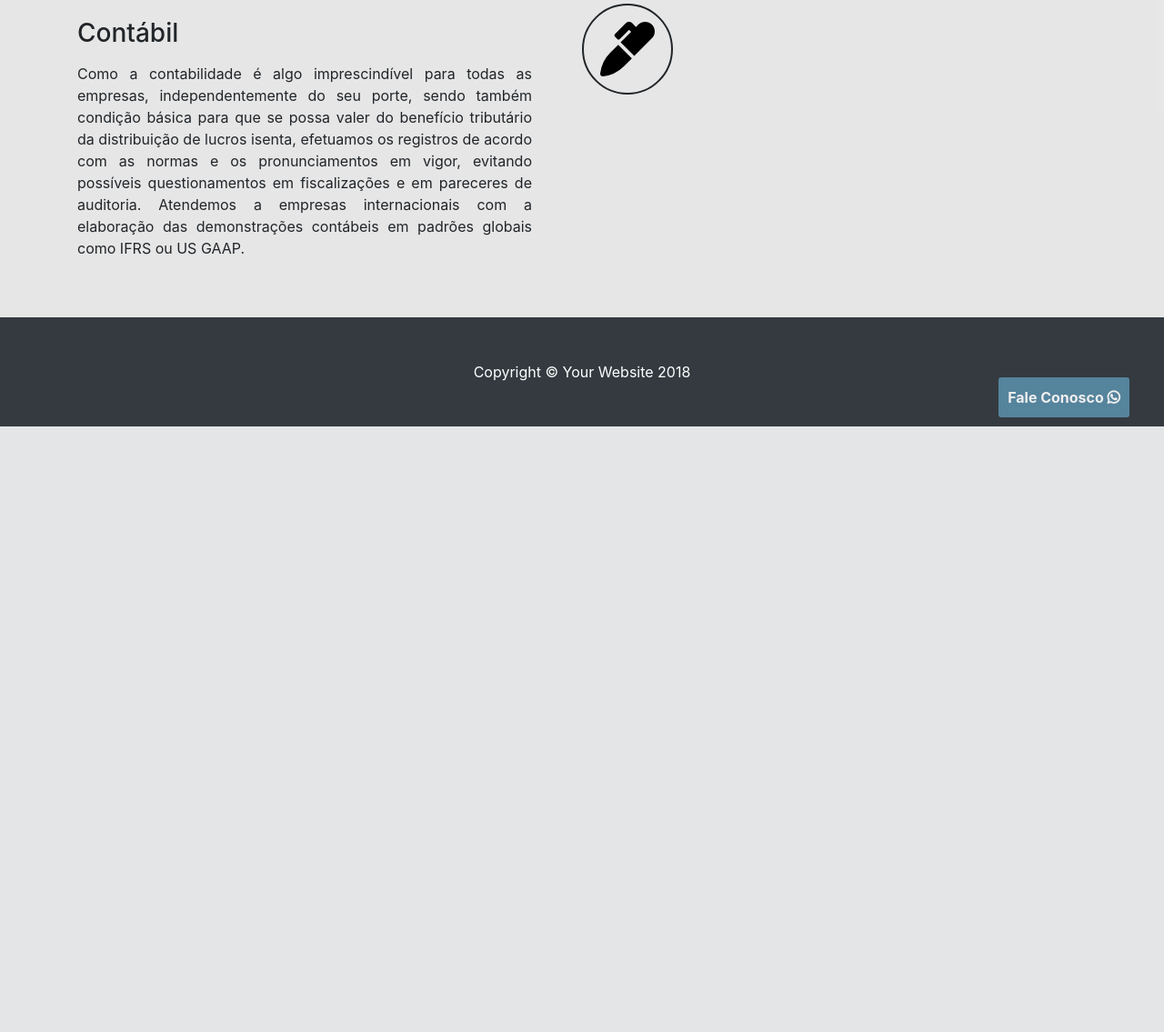
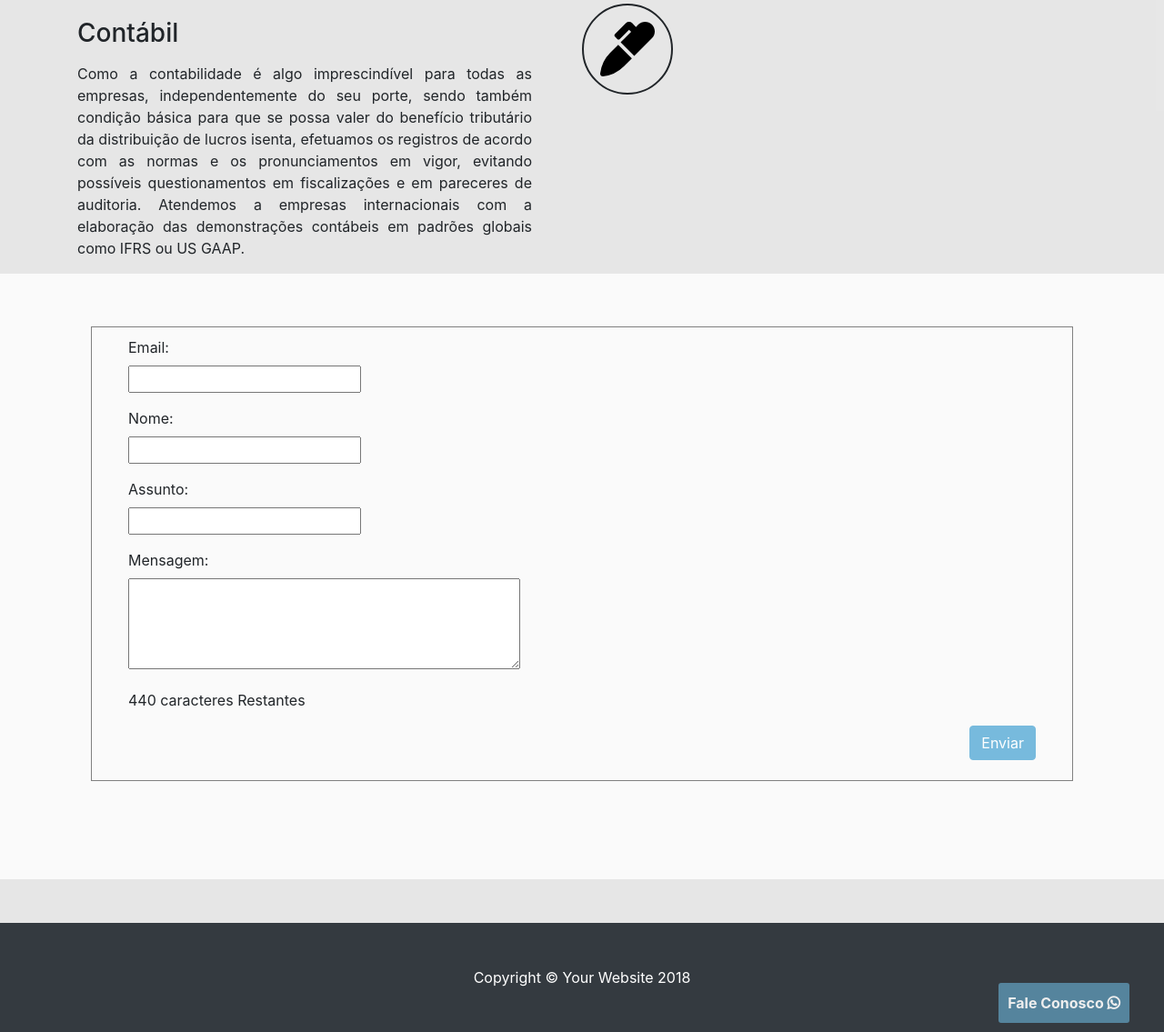
Before and after one commit to rbs2rbs/conciliare, a Django app: page / in a window 1280 px wide. Shown: the part 1911-3046 px from the top of the page at 91% size. Before the commit the page ends 2380 px from the top, so only its background shows below. Run offline with Django 3.2, Linux system fonts and the light colour scheme; some libraries are stand-ins or nearby versions.

Commit message:
Criação da função de envio de emails

```diff
--- a/conciliare/urls.py
+++ b/conciliare/urls.py
@@ -18,5 +18,5 @@ from django.conf.urls import url, include
 
 urlpatterns = [
     url('admin/', admin.site.urls),
-    url('',include('paginas.urls'))
+    url('',include('paginas.urls')),
 ]
--- /dev/null
+++ b/paginas/forms.py
@@ -0,0 +1,7 @@
+from django import forms
+
+class ContactForm(forms.Form):
+    from_email = forms.EmailField(required=True,label="Email")
+    nome = forms.CharField(required=True, label="Nome")
+    subject = forms.CharField(required=True, label="Assunto")
+    message = forms.CharField(widget=forms.Textarea, required=True, label="Mensagem")
--- a/paginas/static/css/base.css
+++ b/paginas/static/css/base.css
@@ -18,7 +18,11 @@
     -webkit-animation: opacidade 1.3s ;
     background-image: linear-gradient(white, #efefef);
 }
-
+@media screen and (max-width: 768px){
+    .nav-link span{
+        margin-left: 10px;
+    }
+}
 #loader {
     display: table-cell;
     text-align: center;
--- /dev/null
+++ b/paginas/static/css/contato.css
@@ -0,0 +1,29 @@
+
+.red{
+    color:red;
+    }
+.form-area
+{
+    background-color: #FAFAFA;
+	padding: 10px 40px 60px;
+	margin: 10px 0px 60px;
+	border: 1px solid GREY;
+    }
+#contatos{
+    background-color: #FAFAFA;
+}
+
+@media screen and (max-width: 768px){
+    .formulario-email textarea{
+        max-width : 100%;
+        margin: 6% 0% 0% 5%;
+    }
+    .formulario-email input{
+        max-width : 100%;
+        margin: -1%;
+    }
+}
+
+#id_message{
+    height : 100px !important;
+}
--- a/paginas/static/css/half-slider.css
+++ b/paginas/static/css/half-slider.css
@@ -42,9 +42,6 @@
   color: #000000 !important;
 }
 
-.nav-link:hover, .nav-link:hover {
-  color: #46a4d2 !important;
-}
 
 .fixed-top{
   bottom: 85%;
@@ -98,3 +95,10 @@
 .ui-loader{
   display: none !important;
 }
+
+
+@media screen and (min-width: 769px){
+  .nav-link:hover{
+    color: #46a4d2 !important;
+  }
+}
--- /dev/null
+++ b/paginas/static/vendor/jquery/contato.js
@@ -0,0 +1,19 @@
+$(document).ready(function(){
+    $('#caracterRestante').text('440 caracteres Restantes');
+    $('#id_message').wrap( "<div></div>" );
+    $('#id_message').keydown(function () {
+        var max = 440;
+        var len = $(this).val().length;
+        if (len >= max) {
+            $('#caracterRestante').text('You have reached the limit');
+            $('#caracterRestantet').addClass('red');
+            $('#btnSubmit').addClass('disabled');
+        }
+        else {
+            var ch = max - len;
+            $('#caracterRestante').text(ch + ' caracteres Restantes');
+            $('#btnSubmit').removeClass('disabled');
+            $('#caracterRestante').removeClass('red');
+        }
+    });
+});
--- a/paginas/static/vendor/jquery/main.js
+++ b/paginas/static/vendor/jquery/main.js
@@ -1,8 +1,4 @@
 $(function(){
-    $('.menu').on('click',function(){
-        $('.menu').removeClass('ativo')
-        $(this).addClass('ativo');
-    });
     $("#home, #logo").on("click", function() {
         $("html, body").animate({ scrollTop: 0 }, "slow");
     });
--- /dev/null
+++ b/paginas/static/vendor/jquery/menuAtivo.js
@@ -0,0 +1,18 @@
+$(window).scroll(function() {
+    var scrollDistance = $(window).scrollTop() + 508.312 // NUMERO ADICIONADO ARBRITARIAMENTE PARA AJUSTAR A AÇÃO
+    $('.pos').each(function(i) {
+            if ($(this).position().top <= (scrollDistance)) {
+                $('.nav-item').removeClass('ativo');
+                $('.nav-item').eq(i).addClass('ativo');
+            }
+    });
+}).scroll();
+
+$(document).ready(function(){
+    $(".nav-item").click(function(){
+        var irPara = $(this).children().attr('id').slice(0,-1);
+        $('html, body').animate({
+            scrollTop: $("#" + irPara).offset().top - 300
+        }, 1000);
+    });
+});
--- a/paginas/static/vendor/jquery/servicos.js
+++ b/paginas/static/vendor/jquery/servicos.js
@@ -7,8 +7,6 @@ $(function(){
         $('#boneco').each(function () {
             $(this).insertBefore($(this).prev('.boneco'));
         });
-        console.log($(".caneta"));
-        console.log($(".boneco"));
         $('#caneta').each(function () {
             $(this).insertBefore($(this).prev('.caneta'));
         });
--- a/paginas/templates/index.html
+++ b/paginas/templates/index.html
@@ -23,6 +23,8 @@
     <link href="{% static 'css/base.css' %}" rel="stylesheet">
     <link href="{% static 'css/caixas_links.css' %}" rel="stylesheet">
     <link href="{% static 'css/servicos.css' %}" rel="stylesheet">
+    <link href="{% static 'css/contato.css' %}" rel="stylesheet">
+
 
     <!-- Whats -->
     <link rel="stylesheet" href="https://cdnjs.cloudflare.com/ajax/libs/font-awesome/4.7.0/css/font-awesome.min.css">
@@ -40,20 +42,20 @@
           <span id="dropmenu" class="navbar-toggler-icon"></span>
         </button>
         <div class="collapse navbar-collapse" id="navbarResponsive">
-          <ul class="navbar-nav ml-auto">
+          <ul id="navegar" class="navbar-nav ml-auto">
             <li class="nav-item menu ativo">
-              <a id="home" class="nav-link" href="#home">Página Inicial
+              <a id="carouselExampleIndicatorsM" class="nav-link" href="#"><span>Página Inicial</span>
                 <span class="sr-only">(current)</span>
               </a>
             </li>
             <li class="nav-item menu">
-              <a class="nav-link scroll" href="#sobre">Sobre</a>
+              <a id="sobreM" class="nav-link" href="#"><span>Sobre</span></a>
             </li>
             <li class="nav-item menu">
-              <a class="nav-link scroll" href="#servicos">Serviços</a>
+              <a id="servicosM" class="nav-link" href="#"><span>Serviços</span></a>
             </li>
             <li class="nav-item menu">
-              <a class="nav-link sroll" href="#contatos">Contatos</a>
+              <a id="contatosM" class="nav-link" href="#"><span>Contatos</span></a>
             </li>
           </ul>
         </div>
@@ -71,7 +73,7 @@
         </a>
     </div>
     <!--  -->
-      <div id="carouselExampleIndicators" class="carousel slide" data-ride="carousel">
+      <div id="carouselExampleIndicators" class="carousel slide pos" data-ride="carousel">
         <ol class="carousel-indicators">
           <li data-target="#carouselExampleIndicators" data-slide-to="0" class="active"></li>
           <li id="testebotao" data-target="#carouselExampleIndicators" data-slide-to="1"></li>
@@ -116,7 +118,7 @@
 
     <!-- Page Content -->
     <section id="sobre" class="py-5">
-      <div class="container">
+      <div class="container pos">
         <h1>Alguns Links Uteis</h1>
         <div id="caixa" class="row">
           <div class="col">
@@ -164,7 +166,7 @@
 
     <!-- Page Content -->
     <section id="servicos" class="py-5">
-      <div class="container">
+      <div class="container pos">
         <h1>Nossos Serviços</h1>
           <div class="row">
             <div id="dinheiro" class="cont-icon"></div>
@@ -215,6 +217,26 @@
           </div>
       </div>
 
+     <!-- Contatos -->
+    <section id="contatos" class="py-5">
+
+        <div class="container pos">
+            <div class="col">
+                <div class="form-area">
+                    <form role="form" method="post">
+                      {% csrf_token %}
+                      <div class="formulario-email">{{ form.as_p }}</div>
+                      <p id="caracterRestante"></p>
+                    <div class="form-actions">
+                      <button type="submit" id="submit" name="submit" class="btn btn-primary pull-right">Enviar</button>
+                    </div>
+                    </form>
+                </div>
+            </div>
+
+    </section> <!-- end s-contact -->
+
+
     </section>
     <!-- Footer -->
     <footer class="py-5 bg-dark">
@@ -252,6 +274,8 @@
     <script src="{% static 'vendor/jquery/touche.js' %}"></script>
     <script src="{% static 'vendor/jquery/caixas.js' %}"></script>
     <script src="{% static 'vendor/jquery/servicos.js' %}"></script>
+    <script src="{% static 'vendor/jquery/menuAtivo.js' %}"></script>
+    <script src="{% static 'vendor/jquery/contato.js' %}"></script>
     <!-- WhatsHelp.io widget -->
     <script src="{% static 'vendor/jquery/whatsapp.js' %}"></script>
     <!-- /WhatsHelp.io widget -->
--- a/paginas/urls.py
+++ b/paginas/urls.py
@@ -2,5 +2,5 @@ from django.conf.urls import url
 from paginas import views
 
 urlpatterns = [
-    url(r'^$',views.inicial),
+    url(r'^$',views.inicial)
 ]
--- a/paginas/views.py
+++ b/paginas/views.py
@@ -1,4 +1,23 @@
 from django.shortcuts import render
+from django.conf import settings
+from django.core.mail import send_mail, BadHeaderError
+from django.http import HttpResponse, HttpResponseRedirect
+from django.shortcuts import render, redirect
+from .forms import ContactForm
 
 def inicial(request):
-    return render(request,'index.html')
+    if request.method == 'GET':
+        form = ContactForm()
+    else:
+        form = ContactForm(request.POST)
+        if form.is_valid():
+            subject = form.cleaned_data['subject']
+            from_email = settings.EMAIL_HOST_USER
+            nome = form.cleaned_data['nome']
+            message = "%s\n%s\n%s" % (nome, from_email,form.cleaned_data['message'])
+            try:
+                send_mail(subject, message, from_email,['renan.bisposilva@gmail.com','RENAN_3022830@trt5.jus.br','renatabastos@live.com'], fail_silently=True,)
+            except BadHeaderError:
+                return HttpResponse('Invalid header found.')
+            return HttpResponse('success')
+    return render(request, "index.html", {'form': form})
```
Also changed, not shown: conciliare/settings.py (+9 -1 lines).
